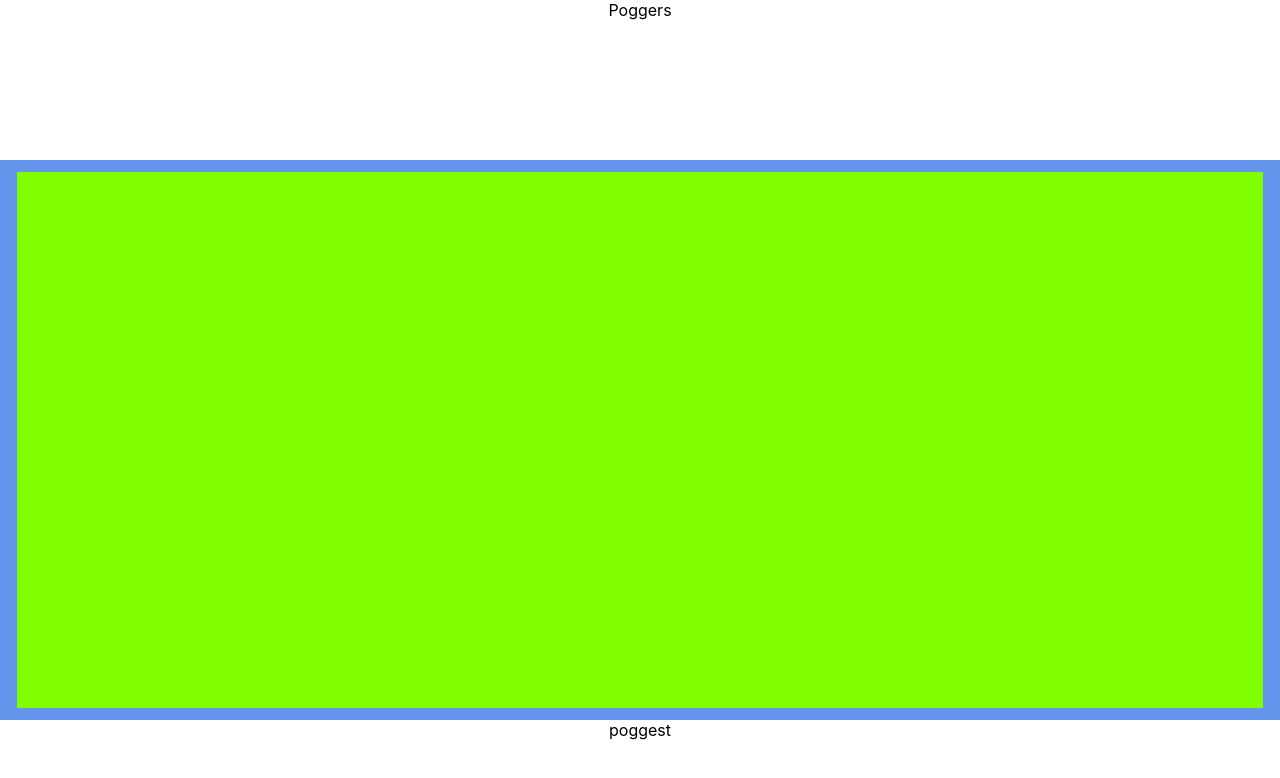
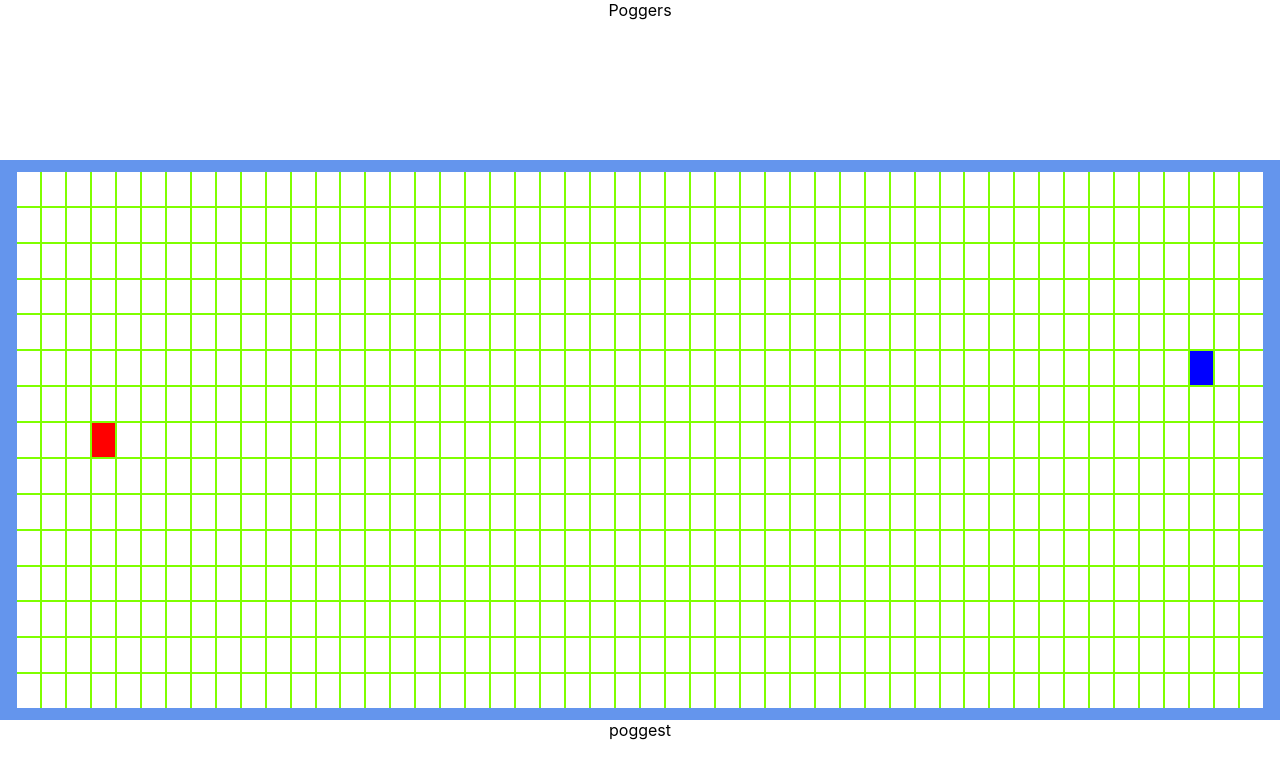
Before and after one commit to TeodorSocea/Pathfinding-Visualizer, a React (Create React App) app in the folder pathfinding-visualizer/: page / in a window 1280 px wide. Shown: the top 778 px of the page. Built offline with nearby package versions, Linux system fonts and the light colour scheme.

Commit message:
We have a grid, a start node and an end node

```diff
--- a/pathfinding-visualizer/src/Pathfinding Visualizer/Node/Node.css
+++ b/pathfinding-visualizer/src/Pathfinding Visualizer/Node/Node.css
@@ -0,0 +1,12 @@
+.node{
+    background-color: white;
+}
+.node:hover{
+    background-color: black;
+}
+.node-start{
+    background-color: red;
+}
+.node-finish{
+    background-color: blue;
+}
--- a/pathfinding-visualizer/src/Pathfinding Visualizer/Node/Node.jsx
+++ b/pathfinding-visualizer/src/Pathfinding Visualizer/Node/Node.jsx
@@ -9,6 +9,9 @@ export default class Node extends Component{
     };
 
     render(){
-        return <div className='node'>Poggers</div>;
+        const {isStart, isFinish, col, row} = this.props;
+        console.log(col, row);
+        const extraClassName = isStart ? 'node-start' : isFinish ? 'node-finish' : '';
+        return <div className={`node ${extraClassName}`}></div>;
     };
 };
--- a/pathfinding-visualizer/src/Pathfinding Visualizer/Pathfinding Visualizer.jsx
+++ b/pathfinding-visualizer/src/Pathfinding Visualizer/Pathfinding Visualizer.jsx
@@ -6,15 +6,48 @@ import './Pathfinding Visualizer.css';
 export default class PathfindingVisuzlizer extends Component{
     constructor(props){
         super(props);
-        this.state = {};
+        this.state = {
+            nodes: [],
+        };
     };
-
+    componentDidMount(){
+        const nodes =[];
+        for(let row = 0; row < 15; row++){
+            for(let col = 0; col < 50; col++){
+                const currentNode = {
+                    col,
+                    row,
+                    isStart : row === 7 && col === 3,
+                    isFinish : row === 5 && col === 47,
+                    isWall : false,
+                };
+                nodes.push(currentNode);
+            }
+        }
+        this.setState({nodes});
+    }
     render(){
+        const {nodes} = this.state;
         return (
             <div className="wrapper">
                 <header>Poggers</header>
                 <section className="main-body">
-                    <div className="main-grid"></div>
+                    <div className="main-grid">
+                        {
+                            nodes.map((node, nodeId) => {
+                                const {isStart, isFinish, col, row} = node;
+                                return(
+                                    <Node
+                                        col = {col}
+                                        row = {row}
+                                        key={nodeId}
+                                        isStart={isStart}
+                                        isFinish={isFinish}
+                                    ></Node>
+                                )
+                            })
+                        }
+                    </div>
                 </section>
                 <footer>poggest</footer>
             </div>
```
